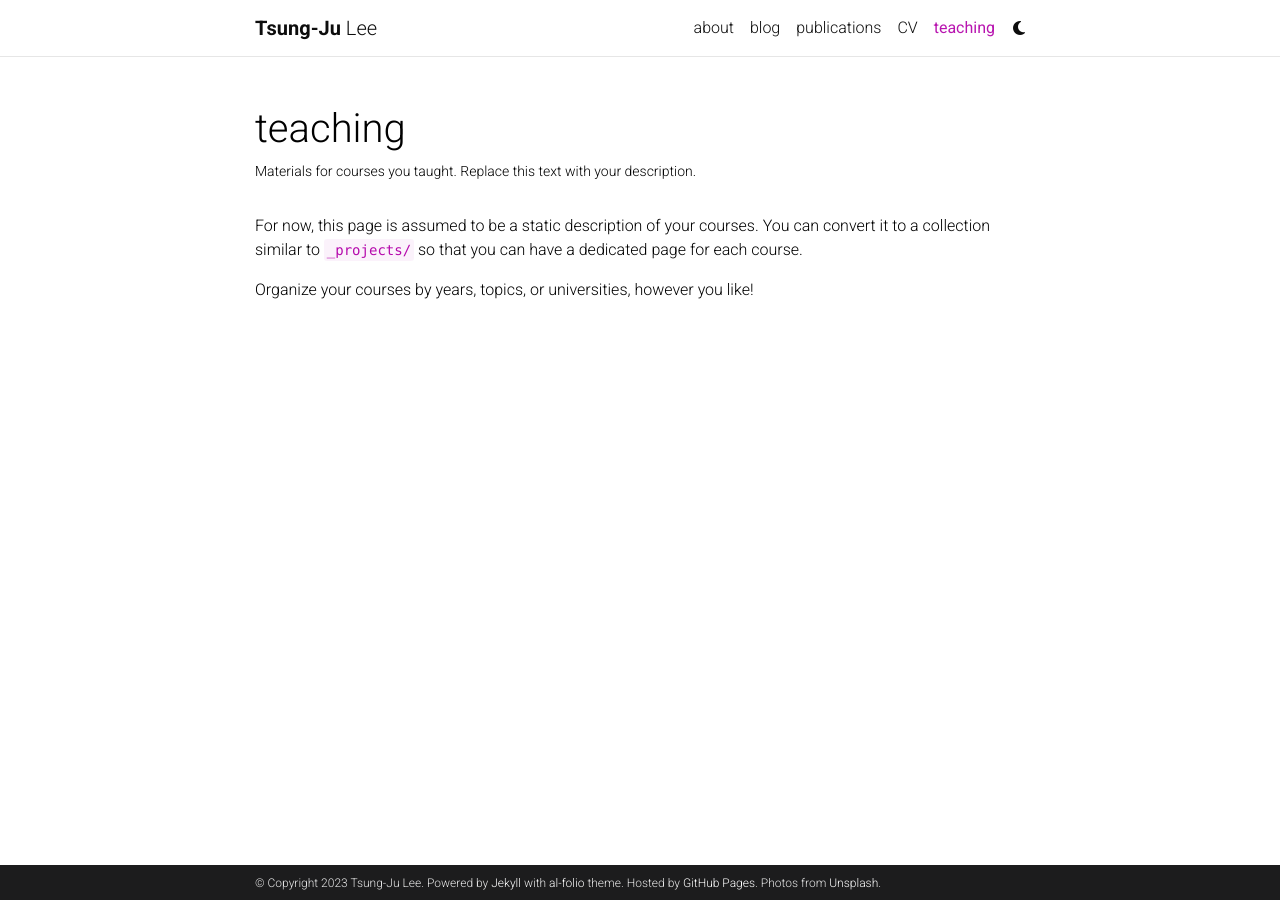
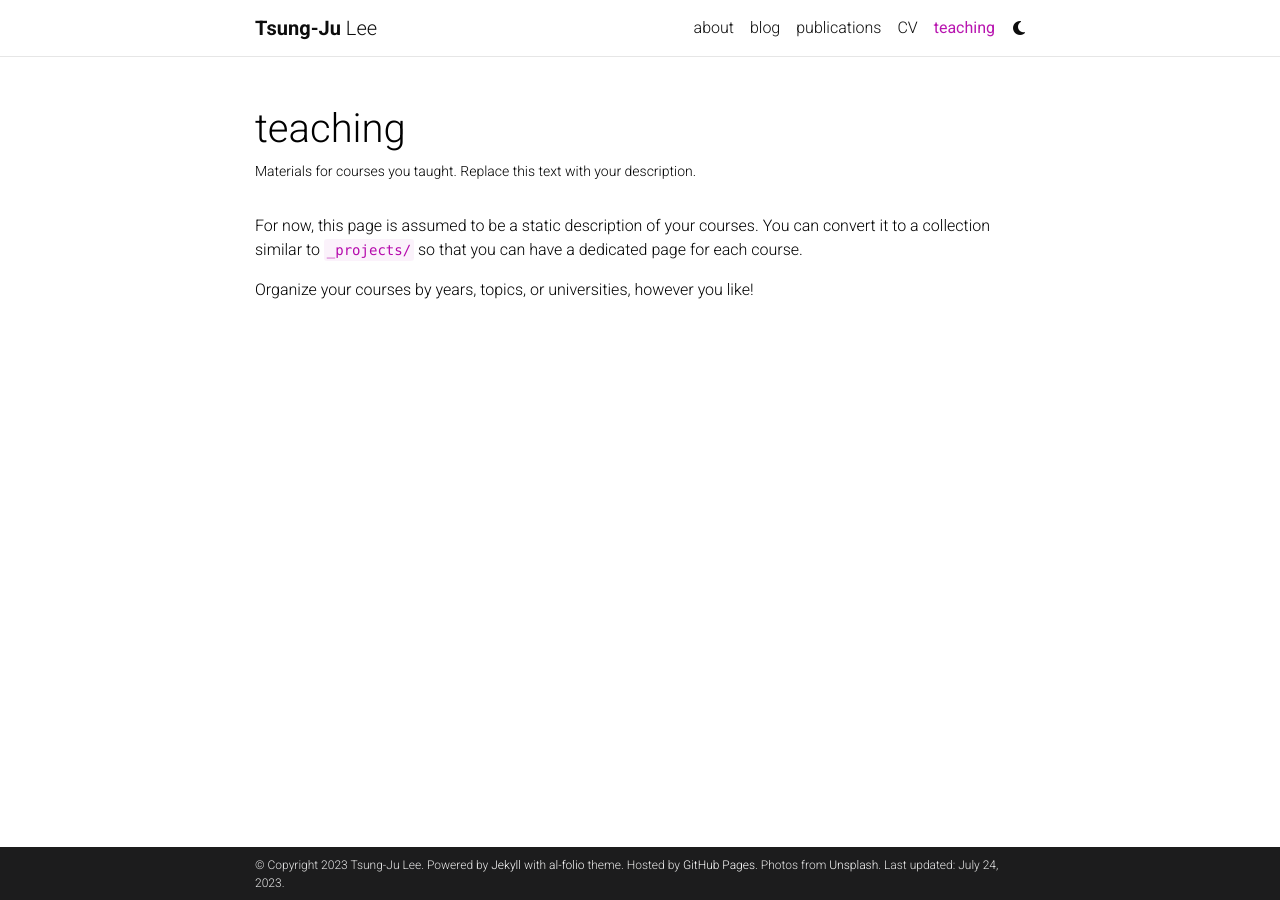
Before and after one commit to yusd24/yusd24.github.io-, a Jekyll site: the page built from _pages/teaching.md, in a window 1280 px wide. Built offline with Jekyll 4.4.1, drawn with Linux system fonts in a browser that asks for light colours; comment, search, counter and statistics services are not loaded; a style sheet for code colours, icons or effects is not loaded; some of the changed lines change nothing that is shown.

Commit message:
Update _config.yml

```diff
--- a/_config.yml
+++ b/_config.yml
@@ -19,8 +19,8 @@
 icon: ⚛️  # the emoji used as the favicon (alternatively, provide image name in /assets/img/)
 
 url: https://yusd24.github.io/yusd24/ # the base hostname & protocol for your site
-baseurl: /yusd24 # the subpath of your site, e.g. /blog/
-last_updated: false # set to true if you want to display last updated in the footer
+baseurl: /yusd24/ # the subpath of your site, e.g. /blog/
+last_updated: true # set to true if you want to display last updated in the footer
 impressum_path:  # set to path to include impressum link in the footer, use the same path as permalink in a page, helps to conform with EU GDPR
 
 # -----------------------------------------------------------------------------
```
